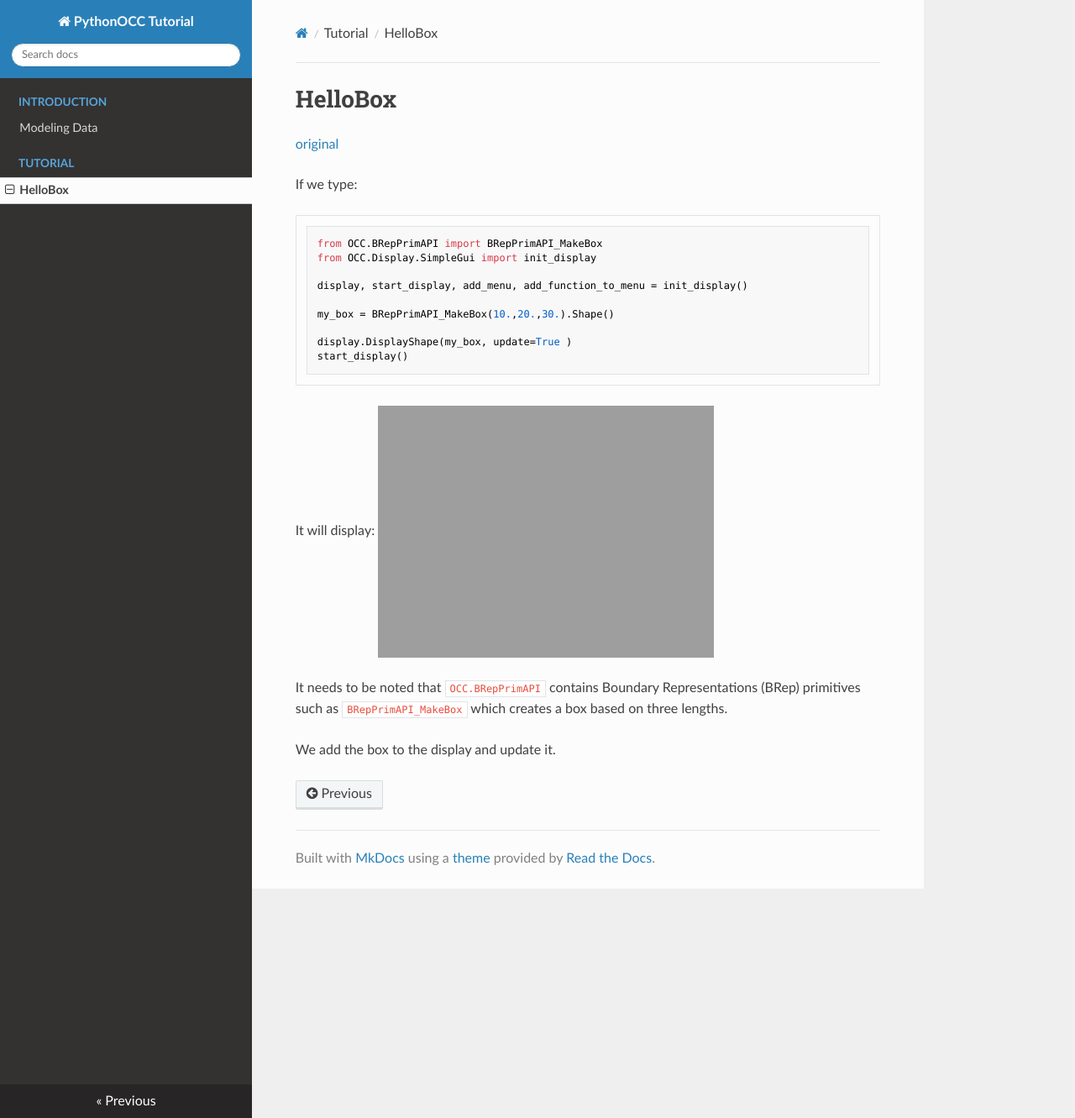
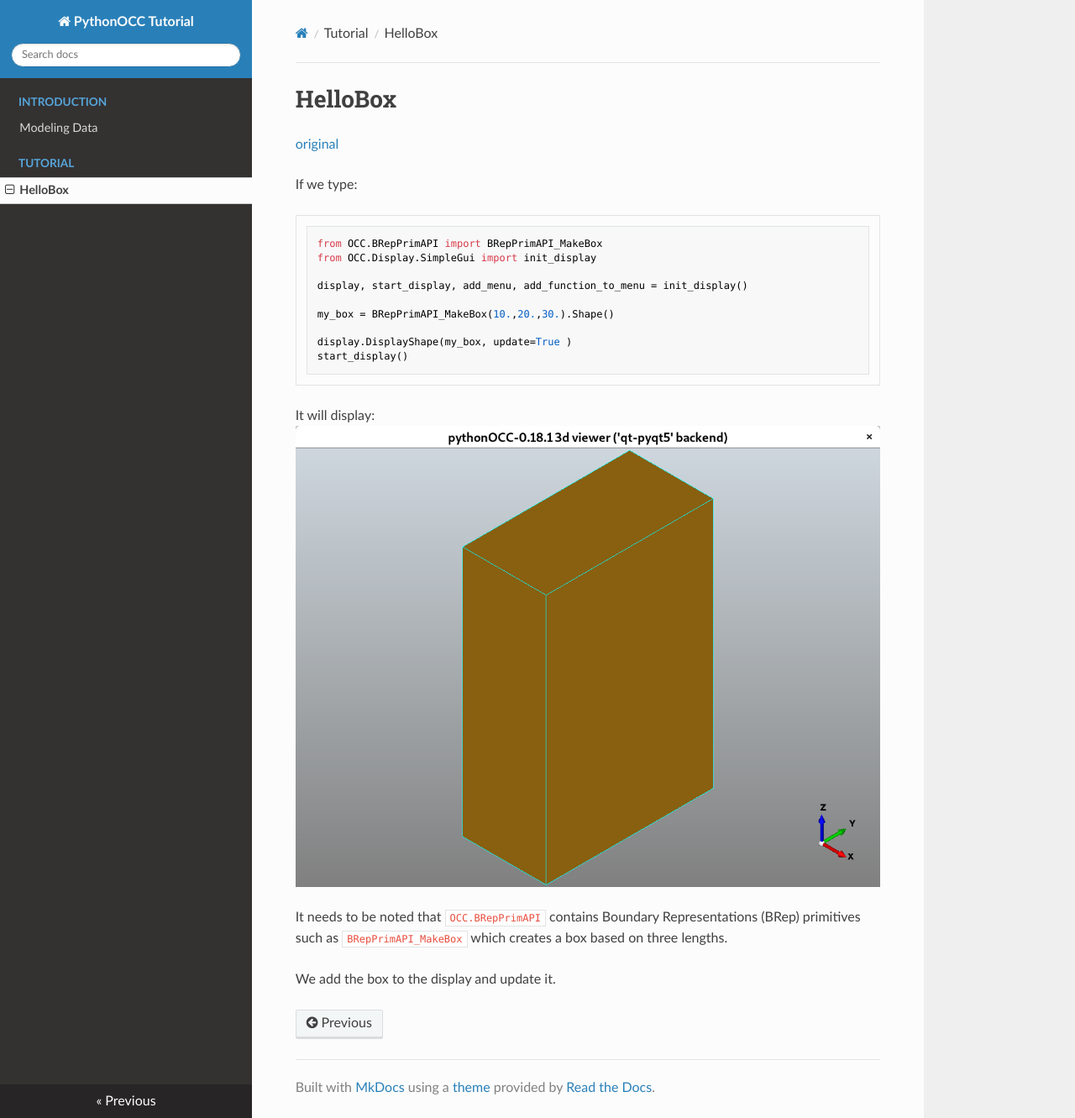
Before and after one commit to mantielero/pythonocc_doc, an MkDocs documentation site: the page built from docs/hellobox.md, in a window 1280 px wide and 1331 px high. Shown: the whole window at 84% size. Built offline with MkDocs 1.6.1, drawn with Linux system fonts in a browser that asks for light colours; nearby versions of some CDN libraries.

````diff
--- a/docs/hellobox.md
+++ b/docs/hellobox.md
@@ -16,7 +16,7 @@ start_display()
 ```
 
 It will display:
-![Hellobox Figure](imgs/hellobox.png =400x)
+![Hellobox Figure](imgs/hellobox.png)
 
 It needs to be noted that `OCC.BRepPrimAPI` contains Boundary Representations (BRep) primitives such as `BRepPrimAPI_MakeBox` which creates a box based on three lengths.
 
````
Also changed, not shown: docs/geom_intro.md (added, +1 -0 lines).
